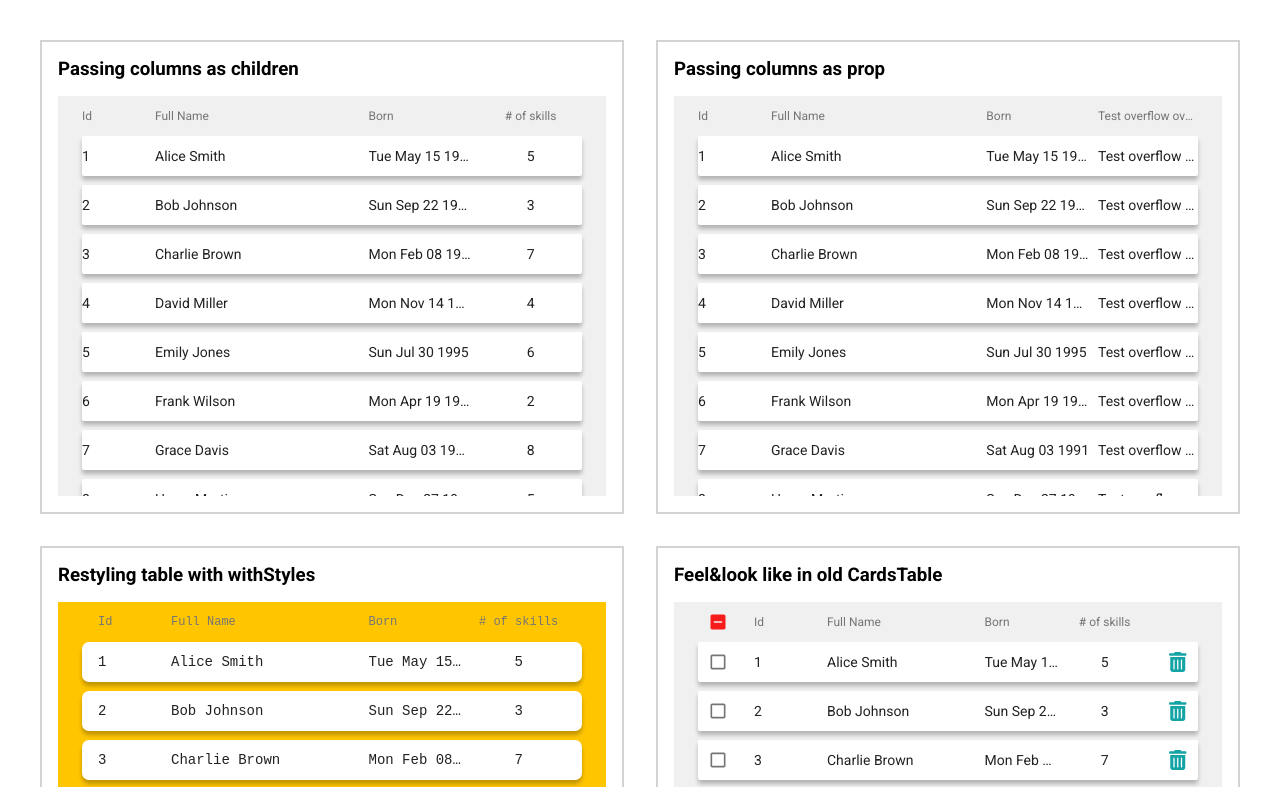
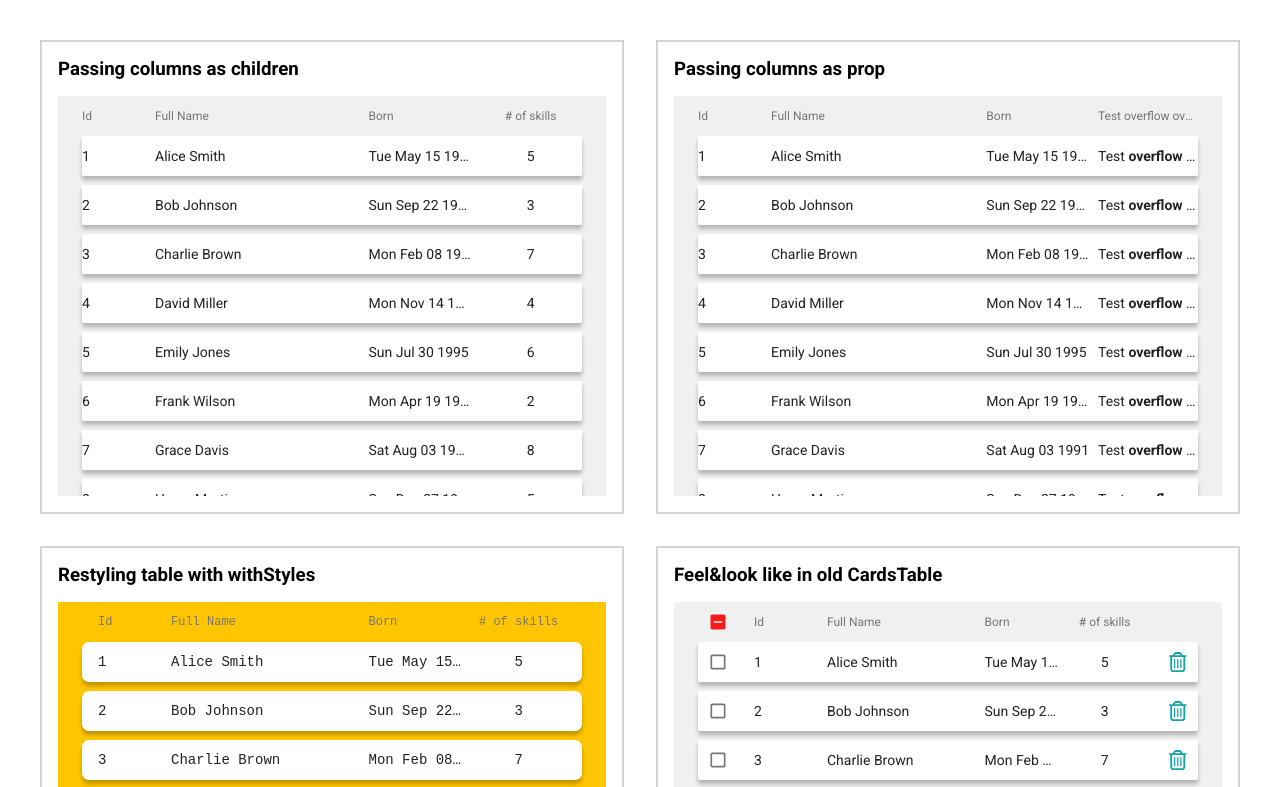
Before and after one commit to ostgals/kc-new-table, a React (Vite) app: page / in a window 1280 px wide. Shown: the top 787 px of the page. Built offline with nearby package versions, Linux system fonts and the light colour scheme.

Commit message:
some improvements

```diff
--- a/src/App.jsx
+++ b/src/App.jsx
@@ -1,12 +1,12 @@
 import { ThemeProvider, makeStyles } from '@material-ui/core'
-import { theme } from './theme'
+import Story from './components/Story'
+import CheckboxAndButton from './stories/CheckboxAndButton'
 import ColumnsAsChildren from './stories/ColumnsAsChildren'
 import ColumnsAsProp from './stories/ColumnsAsProp'
+import InteractiveCells from './stories/InteractiveCells'
+import StyleSeparateCells from './stories/StyleSeparateCells'
 import WithStyles from './stories/WithStyles'
-import CheckboxAndButton from './stories/CheckboxAndButton'
-import Story from './components/Story'
-import StyleSeparateCells from './stories/StyleSeparateCells'
-import InteractiveCells from './stories/InteractiveCells'
+import { theme } from './theme'
 
 function App() {
   const classes = useStyles()
@@ -45,6 +45,9 @@ const useStyles = makeStyles({
     gap: '2em',
     fontFamily: 'Roboto',
   },
+  fullWidth: {
+    gridColumn: '1 / -1',
+  },
 })
 
 export default App
--- a/src/components/Story.jsx
+++ b/src/components/Story.jsx
@@ -4,15 +4,15 @@ const StoryContainer = styled('div')({
   border: '2px solid lightgrey',
   padding: 16,
   display: 'grid',
-  gridTemplateRows: 'auto 400px',
+  gridTemplateRows: 'auto auto',
   gap: 16,
   '& > h3': { margin: 0 },
-  '& > :nth-child(2)': { display: 'grid' },
+  '& > :nth-child(2)': { display: 'grid', maxHeight: 400 },
 })
 
-const Story = ({ title, children }) => {
+const Story = ({ title, children, className }) => {
   return (
-    <StoryContainer>
+    <StoryContainer className={className}>
       <h3>{title}</h3>
       <div>{children}</div>
     </StoryContainer>
--- a/src/stories/ColumnsAsProp.jsx
+++ b/src/stories/ColumnsAsProp.jsx
@@ -21,7 +21,11 @@ export default function ColumnsAsProp() {
         },
         {
           label: 'Test overflow overflow overflow',
-          value: () => 'Test overflow overflow overflow',
+          value: () => (
+            <span>
+              Test <b>overflow overflow overflow</b>
+            </span>
+          ),
           width: '100px',
         },
       ]}
```
Also changed, not shown: src/stories/CheckboxAndButton.jsx (+1 -1 lines).
